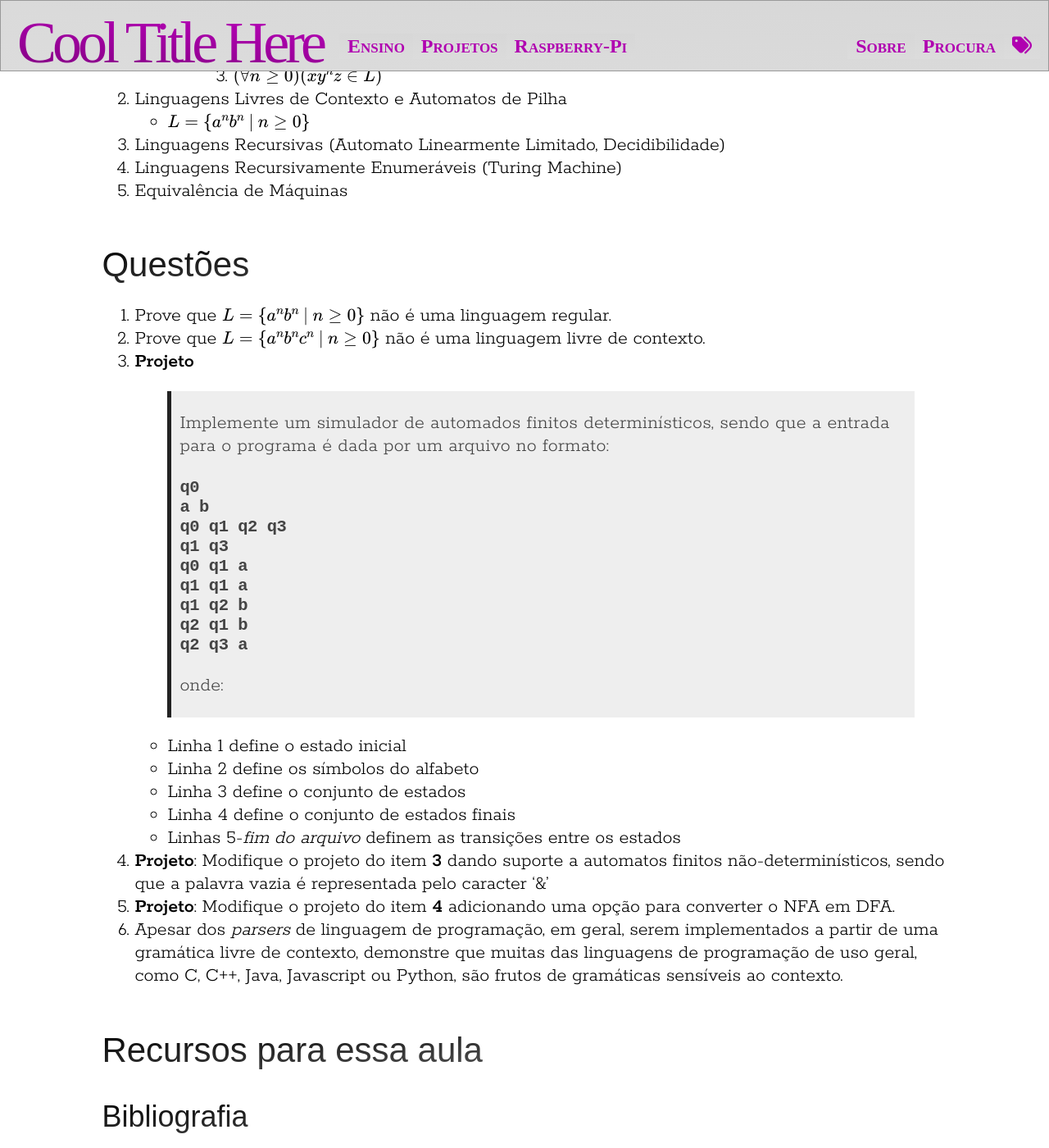
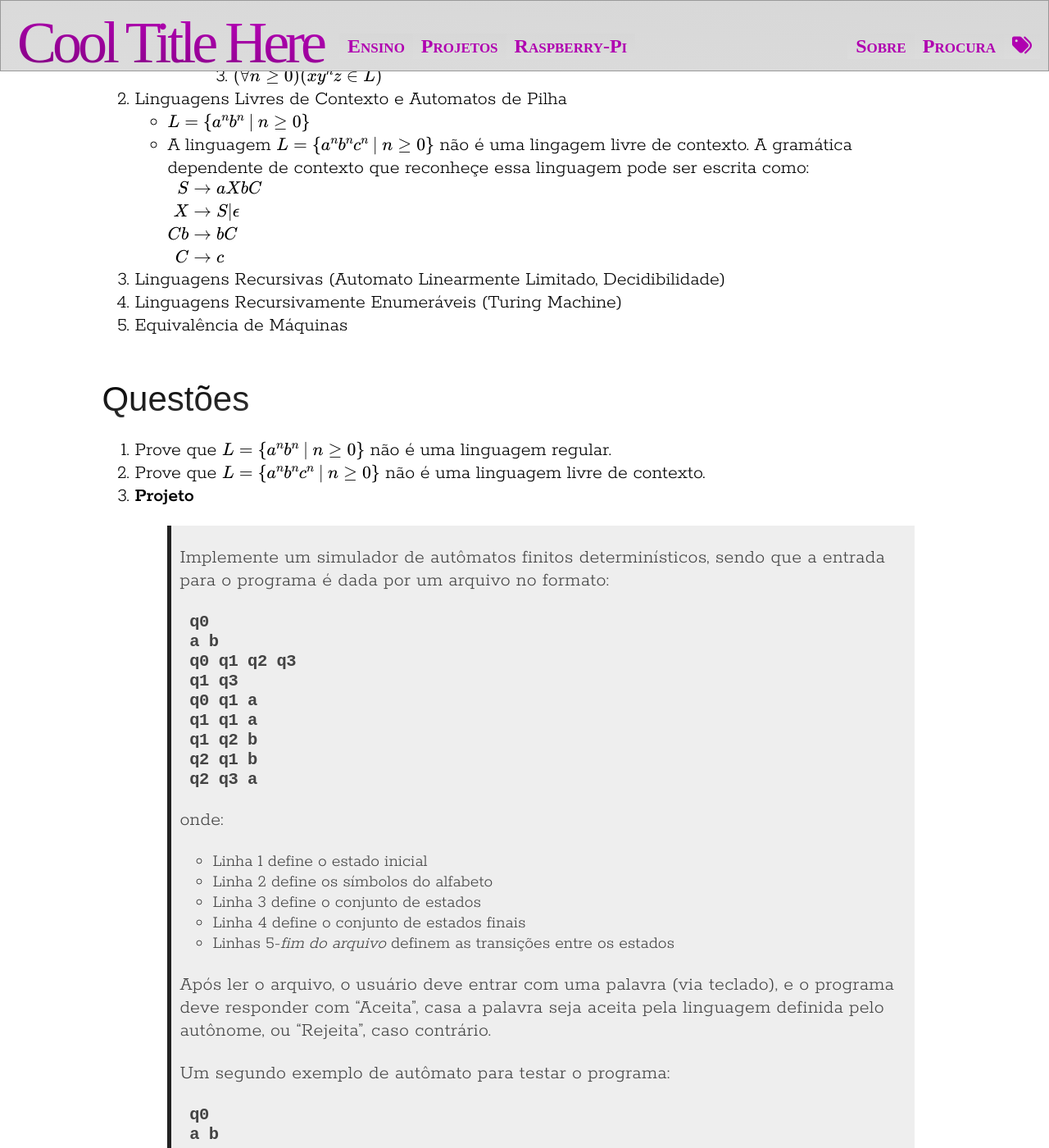
Before and after one commit to rafasgj/rafaeljeffman.com, a Jekyll site: the page built from teaching/lasalle/lectures/analise-algoritmos/lecture-02.md, in a window 1280 px wide and 1400 px high, scrolled down 631 px. Shown: the whole window at 82% size. Built offline with Jekyll 4.4.1, drawn with Linux system fonts in a browser that asks for light colours; nearby versions of some CDN libraries; some web fonts are replaced; some of the changed text lies outside the part shown.

Commit message:
Update algorithm analysis lecture 2

````diff
--- a/teaching/lasalle/lectures/analise-algoritmos/lecture-02.md
+++ b/teaching/lasalle/lectures/analise-algoritmos/lecture-02.md
@@ -21,6 +21,15 @@
         3. $(\forall n \ge 0)(xy^{n}z \in L)$
 2. Linguagens Livres de Contexto e Automatos de Pilha
     * $L = \\{ a^{n}b^{n}\ \|\ n \ge 0 \\}$
+    * A linguagem $L = \\{a^{n}b^{n}c^{n}\ \|\ n \ge 0 \\}$ não é uma lingagem livre de contexto. A gramática dependente de contexto que reconheçe essa linguagem pode ser escrita como: <br/>
+    $$
+    \begin{align}
+    S & \rightarrow aXbC \\
+    X & \rightarrow S | \epsilon \\
+    Cb & \rightarrow bC \\
+    C & \rightarrow c
+    \end{align}
+    $$
 3. Linguagens Recursivas (Automato Linearmente Limitado, Decidibilidade)
 4. Linguagens Recursivamente Enumeráveis (Turing Machine)
 5. Equivalência de Máquinas
@@ -30,39 +39,52 @@
 1. Prove que $L = \\{ a^{n}b^{n}\ \|\ n \ge 0 \\}$ não é uma linguagem regular.
 2. Prove que $L = \\{ a^{n}b^{n}c^{n}\ \|\ n \ge 0 \\}$ não é uma linguagem livre de contexto.
 3. **Projeto**
-    > Implemente um simulador de automados finitos determinísticos, sendo que a entrada para o programa é dada por um arquivo no formato:
-```nohl
-q0
-a b
-q0 q1 q2 q3
-q1 q3
-q0 q1 a
-q1 q1 a
-q1 q2 b
-q2 q1 b
-q2 q3 a
-```
+    > Implemente um simulador de autômatos finitos determinísticos, sendo que a entrada para o programa é dada por um arquivo no formato:
+    ```nohl
+    q0
+    a b
+    q0 q1 q2 q3
+    q1 q3
+    q0 q1 a
+    q1 q1 a
+    q1 q2 b
+    q2 q1 b
+    q2 q3 a
+    ```
     > onde:
-    * Linha 1 define o estado inicial
-    * Linha 2 define os símbolos do alfabeto
-    * Linha 3 define o conjunto de estados
-    * Linha 4 define o conjunto de estados finais
-    * Linhas 5-_fim do arquivo_ definem as transições entre os estados
+    >    * Linha 1 define o estado inicial
+    >    * Linha 2 define os símbolos do alfabeto
+    >    * Linha 3 define o conjunto de estados
+    >    * Linha 4 define o conjunto de estados finais
+    >    * Linhas 5-_fim do arquivo_ definem as transições entre os estados
+    >
+    > Após ler o arquivo, o usuário deve entrar com uma palavra (via teclado), e o programa deve responder com "Aceita", casa a palavra seja aceita pela linguagem definida pelo autônome, ou "Rejeita", caso contrário.
+    >
+    > Um segundo exemplo de autômato para testar o programa:
+    ```nohl
+    q0
+    a b
+    q0 q1
+    q1
+    q0 q1 a
+    q1 q0 b
+    ```
 4. **Projeto**: Modifique o projeto do item **3** dando suporte a automatos finitos não-determinísticos, sendo que a palavra vazia é representada pelo caracter '&'
 5. **Projeto**: Modifique o projeto do item **4** adicionando uma opção para converter o NFA em DFA.
 6. Apesar dos _parsers_ de linguagem de programação, em geral, serem implementados a partir de uma gramática livre de contexto, demonstre que muitas das linguagens de programação de uso geral, como C, C++, Java, Javascript ou Python, são frutos de gramáticas sensíveis ao contexto.
 
 ## Recursos para essa aula
 
+### Links úteis
+
+1. [Autômatos Finitos Determinísticos](https://pt.wikipedia.org/wiki/Aut%C3%B4mato_finito_determin%C3%ADstico)
+2. [Autômatos Finitos Não-determinísticos](https://pt.wikipedia.org/wiki/M%C3%A1quina_de_estados_finitos_n%C3%A3o_determin%C3%ADstica)
+3. [Gramáticas livres de contexto](https://pt.wikipedia.org/wiki/Gram%C3%A1tica_livre_de_contexto)
+4. [Pumping Lemma](https://en.wikipedia.org/wiki/Pumping_lemma_for_regular_languages)
+5. [Pumping Lemma for CFL](https://en.wikipedia.org/wiki/Pumping_lemma_for_context-free_languages)
+
 ### Bibliografia
 
 1. Menezes, Paulo Blauth. **Linguagens Formais e Automatos**. 3<sup>a</sup> Ed. Bookman, 2011.
 2. Hopcroft, John E., Ullman, D. Jeffrey, Motwani, Rajeev. **Introdução à Teoria de Autômatos, Linguagens e Computação**. Elsevier, 2002.
 3. Sipser, Michael. **Introdução à Teoria da Computação**. Cengage Learning, 2015.
-
-<!--
-S->aXbC
-X->S | &
-Cb->bC
-C->c
--->
````
